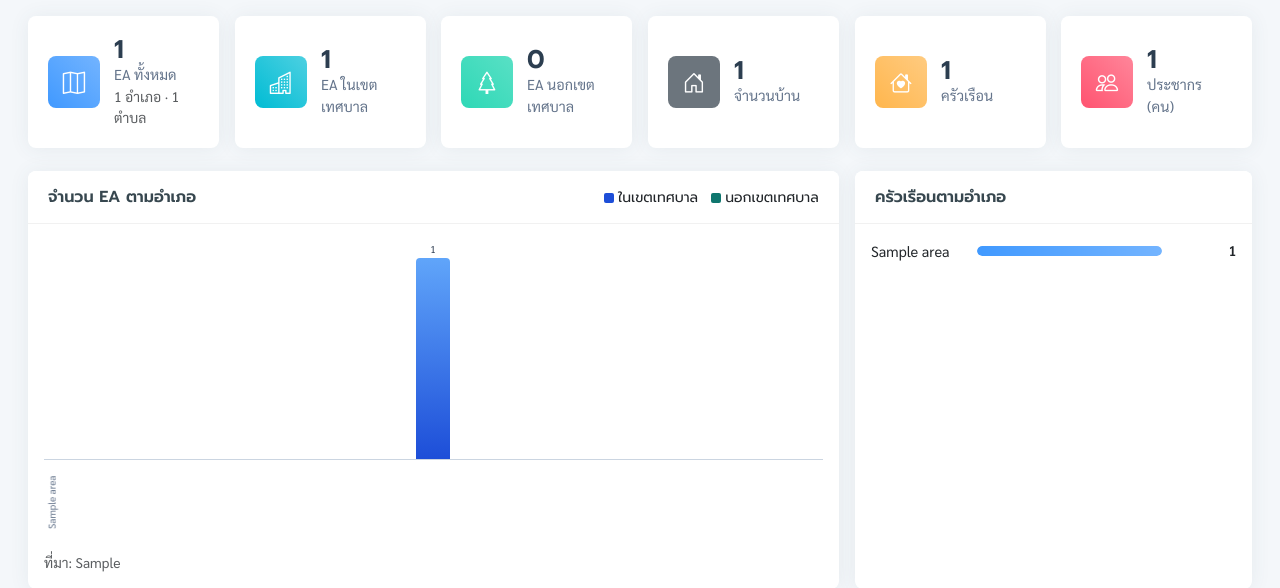
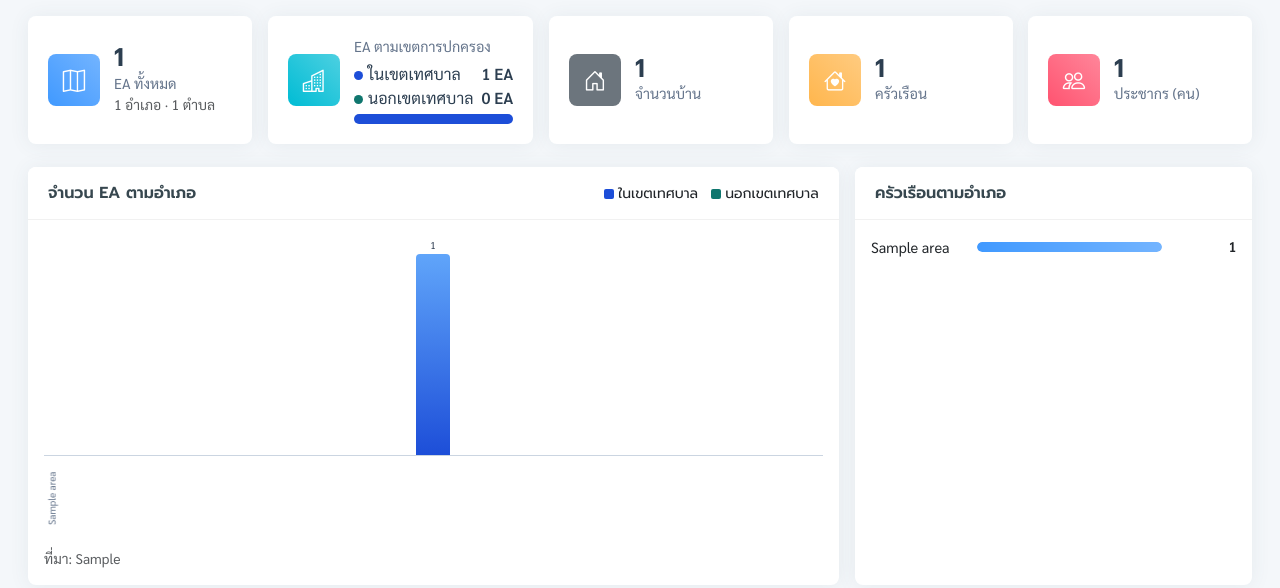
Before and after one commit to tazexpert/nsokhkaen, a PHP site: page /nsokhkaen/modules/ea/index.php in a window 1280 px wide. Shown: the part 183-771 px from the top of the page. Run offline with PHP 8.4, Linux system fonts and the light colour scheme; the visitor is signed in with stand-in values (Sample User, id 1); data comes from the database, SQL or seed files in the repository; tables that the repository leaves empty hold one stand-in row (values such as "Sample post"); grey boxes marked "Sample" are stand-in pictures; some libraries are stand-ins or nearby versions.

Commit message:
ภาพรวม EA: รวมกล่อง EA ในเขต/นอกเขตเทศบาลเป็นกล่องเดียว พร้อมแถบสัดส่วน
Co-Authored-By: Claude Opus 5.5 <noreply@anthropic.com>
Claude-Session: https://claude.ai/code/session_01YMsi9eRvnx4KGxW4i1fmgS

```diff
--- a/modules/ea/assets/css/ea.css
+++ b/modules/ea/assets/css/ea.css
@@ -87,3 +87,4 @@
 .wheel-overlay:fullscreen { background: #fff; }
 @media (max-width: 767.98px) { .wheel-overlay.wheel-max .wheel-wrap { flex: none; width: min(92vw, 60vh); } }
 @media (prefers-reduced-motion: reduce) { .wheel-start:not([disabled]) { animation: none; } }
+.ea-dot { display: inline-block; width: 9px; height: 9px; border-radius: 50%; margin-right: 5px; vertical-align: 0; }
--- a/modules/ea/index.php
+++ b/modules/ea/index.php
@@ -30,17 +30,28 @@ require __DIR__ . '/header.php';
   <div class="alert alert-info"><i class="bi bi-info-circle"></i> ยังไม่มีบัญชี EA<?= ea_can('admin') ? ' — <a href="import.php" class="alert-link">นำเข้าจากไฟล์ Excel "บัญชีเขตแจงนับ"</a>' : ' (รอผู้ดูแลระบบ EA นำเข้า)' ?></div>
 <?php endif; ?>
 <div class="row g-3 mb-4" data-reveal>
-  <?php foreach ([
+  <?php $areaTotal = max(1, (int)$s['muni'] + (int)$s['rural']);
+  foreach ([
       ['EA ทั้งหมด', (int)$s['n'], 'bi-map', 'primary', $s['districts'] . ' อำเภอ · ' . $s['tambons'] . ' ตำบล'],
-      ['EA ในเขตเทศบาล', (int)$s['muni'], 'bi-buildings', 'info', ''],
-      ['EA นอกเขตเทศบาล', (int)$s['rural'], 'bi-tree', 'success', ''],
+      'area',
       ['จำนวนบ้าน', (int)$s['houses'], 'bi-house-door', 'secondary', ''],
       ['ครัวเรือน', (int)$s['households'], 'bi-house-heart', 'warning', ''],
       ['ประชากร (คน)', (int)$s['population'], 'bi-people', 'danger', ''],
-  ] as [$label, $v, $icon, $color, $sub]): ?>
-  <div class="col-6 col-md-4 col-xl-2 reveal-item">
+  ] as $card): ?>
+  <div class="col-6 col-md-4 col-xl reveal-item">
+    <?php if ($card === 'area'): ?>
+    <!-- EA ตามเขตการปกครอง: ในเขต / นอกเขตเทศบาล ในกล่องเดียว -->
+    <div class="stat-card h-100"><span class="stat-icon text-bg-info"><i class="bi bi-buildings"></i></span>
+      <div class="flex-grow-1 min-w-0">
+        <div class="stat-label mb-1">EA ตามเขตการปกครอง</div>
+        <div class="d-flex justify-content-between gap-2 text-nowrap"><span><i class="ea-dot" style="background:#1d4ed8"></i>ในเขตเทศบาล</span><strong><?= number_format((int)$s['muni']) ?> EA</strong></div>
+        <div class="d-flex justify-content-between gap-2 text-nowrap"><span><i class="ea-dot" style="background:#0f766e"></i>นอกเขตเทศบาล</span><strong><?= number_format((int)$s['rural']) ?> EA</strong></div>
+        <div class="ea-progress mt-1"><span style="width:<?= $s['muni'] / $areaTotal * 100 ?>%;background:#1d4ed8"></span><span style="width:<?= $s['rural'] / $areaTotal * 100 ?>%;background:#0f766e"></span></div>
+      </div></div>
+    <?php else: [$label, $v, $icon, $color, $sub] = $card; ?>
     <div class="stat-card h-100"><span class="stat-icon text-bg-<?= $color ?>"><i class="bi <?= $icon ?>"></i></span>
       <div><div class="stat-num"><?= number_format($v) ?></div><div class="stat-label"><?= h($label) ?></div><?php if ($sub !== ''): ?><div class="small text-muted"><?= h($sub) ?></div><?php endif; ?></div></div>
+    <?php endif; ?>
   </div>
   <?php endforeach; ?>
 </div>
```
